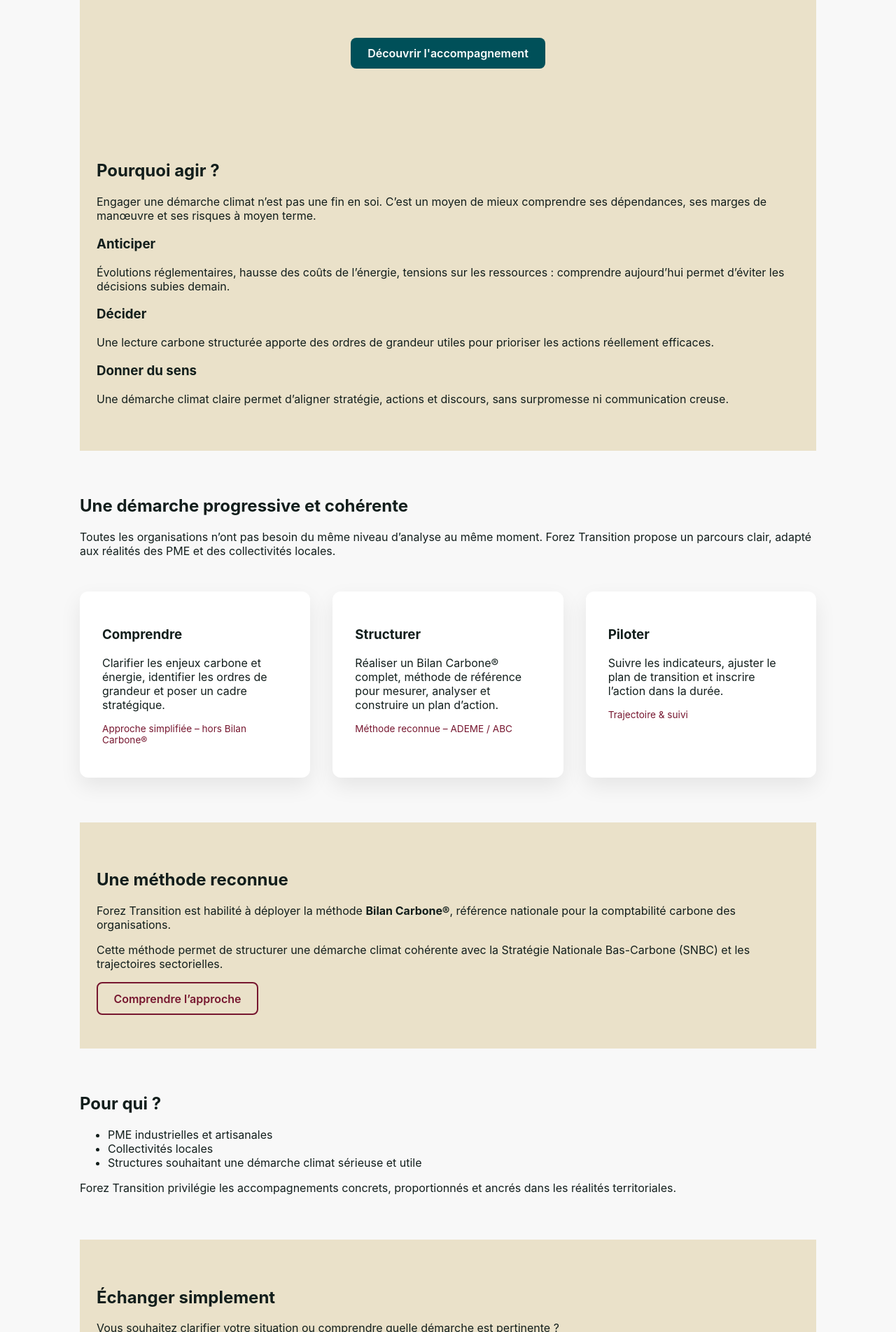
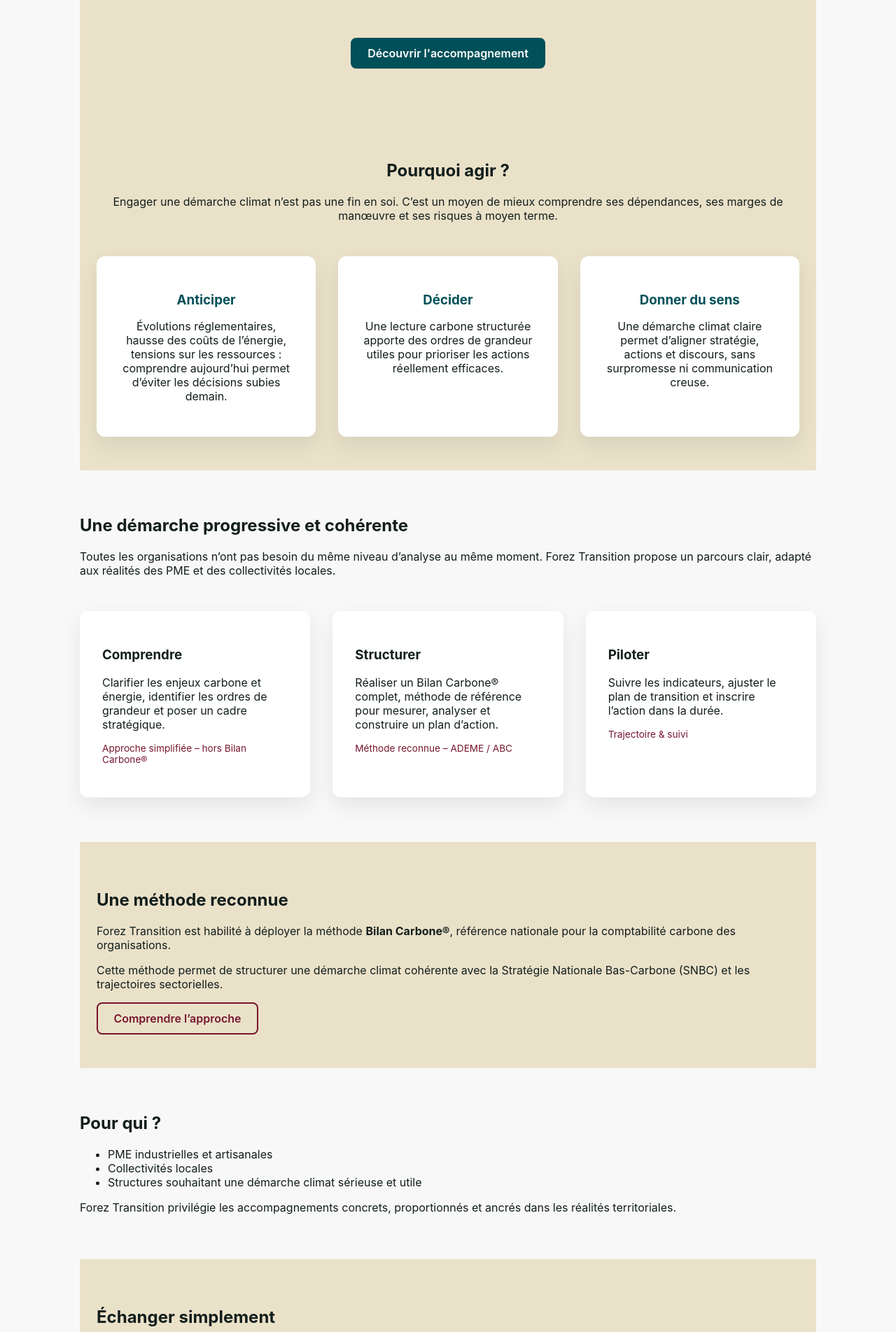
Before and after one commit to Alex-JULIEN/forez-transition, a Jekyll site: the page built from index.md, in a window 1280 px wide. Shown: the part 441-2344 px from the top of the page at 70% size. Built offline with Jekyll 4.4.1, drawn with Linux system fonts in a browser that asks for light colours.

Commit message:
Update style.css

```diff
--- a/assets/css/style.css
+++ b/assets/css/style.css
@@ -336,3 +336,34 @@
   border-radius: 10px;
   margin: 2rem 0;
 }
+
+/* POURQUOI AGIR */
+
+.why-act {
+  text-align: center;
+}
+
+.why-grid {
+  display: grid;
+  grid-template-columns: repeat(auto-fit, minmax(220px, 1fr));
+  gap: 2rem;
+  margin-top: 3rem;
+}
+
+.why-item {
+  background: #ffffff;
+  padding: 2rem;
+  border-radius: 12px;
+  box-shadow: 0 12px 30px rgba(0,0,0,0.08);
+  transition: transform 0.2s ease, box-shadow 0.2s ease;
+}
+
+.why-item:hover {
+  transform: translateY(-4px);
+  box-shadow: 0 18px 45px rgba(0,0,0,0.12);
+}
+
+.why-item h3 {
+  color: #005059;
+  margin-bottom: 0.8rem;
+}
```
